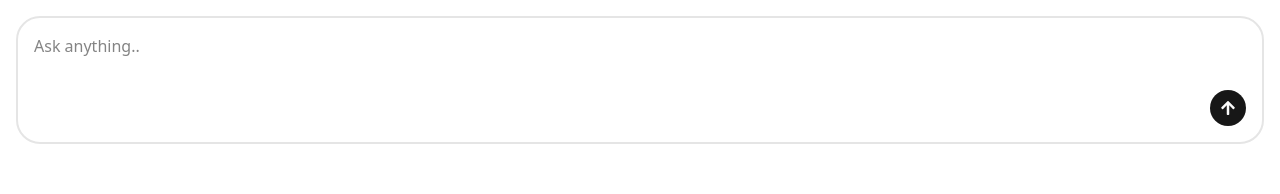
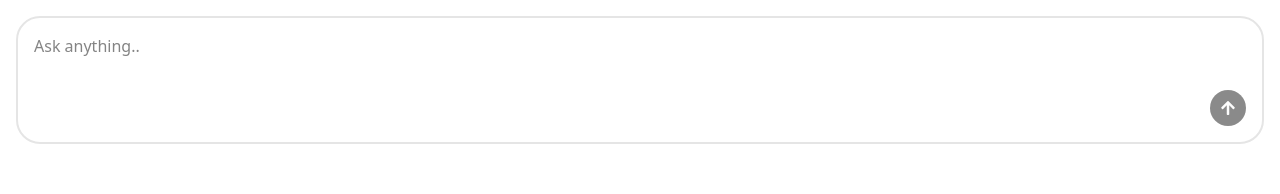
Before and after one commit to imadibrahem/AI-Chat-Bot, a React (Vite) app in the folder packages/client/: page / in a window 1280 px wide. Shown: the top 194 px of the page. Built offline with nearby package versions, Linux system fonts and the light colour scheme.

Commit message:
Form Submission Handiling added

```diff
--- a/packages/client/src/components/ui/ChatBot.tsx
+++ b/packages/client/src/components/ui/ChatBot.tsx
@@ -1,18 +1,46 @@
+import type { KeyboardEvent } from 'react';
+import { useForm } from 'react-hook-form';
 import { FaArrowUp } from 'react-icons/fa';
 import { Button } from './button';
 
+type FormData = {
+   prompt: string;
+};
+
 const ChatBot = () => {
+   const { register, handleSubmit, reset, formState } = useForm<FormData>();
+
+   const onSubmit = (data: FormData) => {
+      console.log(data);
+      reset();
+   };
+
+   const onKeyDown = (e: KeyboardEvent<HTMLFormElement>) => {
+      if (e.key === 'Enter' && !e.shiftKey) {
+         e.preventDefault();
+         handleSubmit(onSubmit)();
+      }
+   };
+
    return (
-      <div className="flex flex-col gap-2 items-end border-2 p-4 rounded-3xl">
+      <form
+         onSubmit={handleSubmit(onSubmit)}
+         onKeyDown={onKeyDown}
+         className="flex flex-col gap-2 items-end border-2 p-4 rounded-3xl"
+      >
          <textarea
+            {...register('prompt', {
+               required: true,
+               validate: (data) => data.trim().length > 0,
+            })}
             className="w-full border-0 focus:outline-0 resize-none"
             placeholder="Ask anything.."
             maxLength={1000}
          />
-         <Button className="rounded-full w-9 h-9">
+         <Button disabled={!formState.isValid} className="rounded-full w-9 h-9">
             <FaArrowUp />
          </Button>
-      </div>
+      </form>
    );
 };
 
```
